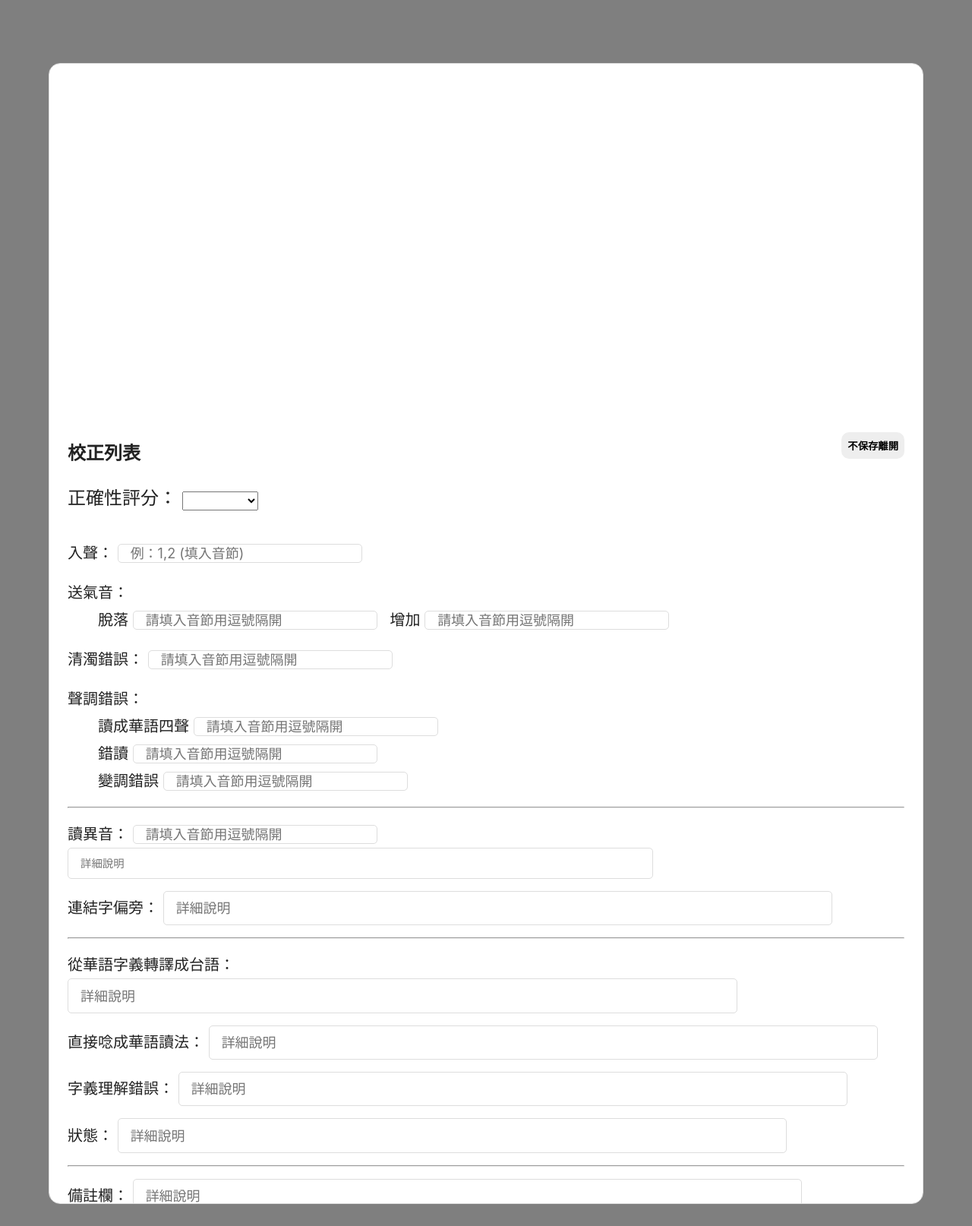
After one commit to Revrs01/Taiwanese_Correction, a Flask app: template templates/test.html in a window 1280 px wide. The commit adds this page. Shown: the top 1614 px of the page at 76% size. Run offline with Flask 3, Linux system fonts and the light colour scheme; the template is opened without the code that fills it, so the values that code supplies are empty.

Commit message:
feat: add modal to correction page
1. need fix: need to pass the questionNumber to backend
2. need fix: every student's js file is stored as list of dictionaries

```diff
--- a/app.py
+++ b/app.py
@@ -113,6 +113,48 @@ def fetch_student_questions():
     return json.dumps(questions_for_student, ensure_ascii=False)
 
 
+@app.route('/get_correction_data', methods=["POST"])
+def get_correction_data():
+    schoolName_grade_studentClass_seatNumber_studentName \
+        = request.get_json()["schoolName_grade_studentClass_seatNumber_studentName"]
+
+    path_of_js_data = ""
+    for root, dirs, files in os.walk(f"./學生校正資料/"):
+        for file in files:
+            if file.endswith(f"{schoolName_grade_studentClass_seatNumber_studentName}.js"):
+                path_of_js_data = os.path.join(root, file)
+                break
+
+    if path_of_js_data != "":
+        with open(path_of_js_data, 'r') as js_file:
+            correction_data_string = js_file.read()
+    else:
+        default_correction_pattern = {
+            "status": "",
+            "正確性評分": "",
+            "入聲": "",
+            "脫落": "",
+            "增加": "",
+            "清濁錯誤": "",
+            "讀成華語四聲": "",
+            "錯讀": "",
+            "變調錯誤": "",
+            "讀異音": "",
+            "讀異音詳細": "",
+            "連結字偏旁": "",
+            "從華語字義轉譯成台語": "",
+            "直接唸成華語讀法": "",
+            "字義理解錯誤": "",
+            "狀態": "",
+            "備註欄": "",
+        }
+        correction_data_string = json.dumps(default_correction_pattern, ensure_ascii=False)
+        with open(f'./學生校正資料/{schoolName_grade_studentClass_seatNumber_studentName}.js', 'w') as write_js:
+            write_js.write(correction_data_string)
+
+    return correction_data_string
+
+
 @app.route('/')
 def home_page():
     return render_template('index.html')
--- a/static/css/style.css
+++ b/static/css/style.css
@@ -1498,3 +1498,7 @@ p {
         margin-bottom: 10px;
     }
 }
+
+.hidden {
+    display: none;
+}
--- /dev/null
+++ b/static/css/test.css
@@ -0,0 +1,112 @@
+* {
+    margin: 0;
+    padding: 0;
+    box-sizing: border-box;
+    font-family: "Inter", sans-serif;
+}
+
+body {
+    display: flex;
+    flex-direction: column;
+    align-items: center;
+    justify-content: center;
+    color: #222;
+    position: relative;
+    min-height: 100vh;
+}
+
+.modal {
+    display: flex;
+    flex-direction: column;
+    justify-content: center;
+    gap: 1rem;
+    width: 90%;
+    min-height: 250px;
+    background-color: white;
+    border: 1px solid #ddd;
+    border-radius: 15px;
+    overflow-y: auto;
+    position: fixed;
+    top: 5%;
+    bottom: 5%;
+    padding-top: 570px;
+    padding-left: 1.5rem;
+    padding-right: 1.5rem;
+}
+
+.modal::-webkit-scrollbar{
+    display: none;
+}
+
+.modal .flex {
+    display: flex;
+    align-items: center;
+    justify-content: space-between;
+}
+
+.modal input {
+    padding: 0.7rem 1rem;
+    border: 1px solid #ddd;
+    border-radius: 5px;
+    font-size: 0.9em;
+}
+
+.modal p {
+    font-size: 0.9rem;
+    color: #777;
+    margin: 0.4rem 0 0.2rem;
+}
+
+button {
+    cursor: pointer;
+    border: none;
+    font-weight: 600;
+}
+
+.btn-modal {
+    display: inline-block;
+    padding: 0.8rem 1.4rem;
+    font-weight: 700;
+    background-color: aquamarine;
+    color: black;
+    border-radius: 5px;
+    text-align: center;
+    font-size: 1em;
+}
+
+.btn-open {
+    position: absolute;
+    bottom: 150px;
+}
+
+.btn-close {
+    transform: translate(0px, -10px);
+    padding: 0.5rem 0.5rem;
+    background: #eee;
+    border-radius: 10px;
+}
+
+.overlay {
+    position: fixed;
+    top: 0;
+    bottom: 0;
+    left: 0;
+    right: 0;
+    width: 100%;
+    height: 100%;
+    background: rgba(0, 0, 0, 0.5);
+    backdrop-filter: blur(3px);
+    z-index: 1;
+}
+
+.modal {
+    z-index: 2;
+}
+
+.hidden {
+    display: none;
+}
+
+.input-block {
+    height: 25px;
+}
--- /dev/null
+++ b/static/js/test.js
@@ -0,0 +1,19 @@
+const modal = document.querySelector(".modal");
+const overlay = document.querySelector(".overlay");
+const openModalBtn = document.querySelector(".btn-open");
+const closeModalBtn = document.querySelector(".btn-close");
+
+
+const openModal = function () {
+  modal.classList.remove("hidden");
+  overlay.classList.remove("hidden");
+};
+
+
+const closeModal = function () {
+  modal.classList.add("hidden");
+  overlay.classList.add("hidden");
+};
+
+openModalBtn.addEventListener("click", openModal);
+closeModalBtn.addEventListener("click", closeModal);
--- a/templates/correctionPage.html
+++ b/templates/correctionPage.html
@@ -6,10 +6,16 @@
     <script src="https://code.jquery.com/jquery-3.7.1.js"
             integrity="sha256-eKhayi8LEQwp4NKxN+CfCh+3qOVUtJn3QNZ0TciWLP4=" crossorigin="anonymous"></script>
     <link href="../static/css/style.css" rel="stylesheet">
+    <link href="../static/css/test.css" rel="stylesheet">
     <script src="../static/js/correctionPageScript.js"></script>
 
 </head>
 <body>
+<section class="modal hidden" style="line-height: 1.8;" id="modalSection">
+
+</section>
+
+<div class="overlay hidden" id="modalOverlay"></div>
 <div class="main-content">
     <div class="container-fluid mt-7">
         <div class="col">
--- /dev/null
+++ b/templates/test.html
@@ -0,0 +1,140 @@
+<!DOCTYPE html>
+<html lang="en">
+<head>
+    <meta charset="UTF-8">
+    <title>Title</title>
+    <link href="../static/css/test.css" rel="stylesheet">
+</head>
+<body>
+
+<!--modal-->
+<section class="modal" style="line-height: 1.8;">
+    <div class="flex">
+        <h1>校正列表</h1>
+        <button class="btn-close">不保存離開</button>
+    </div>
+    <div>
+        <label style="font-size: 24px;">正確性評分：
+            <select id="correctness" required style="width: 100px; height: 25px; ">
+                <option value=""></option>
+                <option value="正確">正確</option>
+                <option value="錯誤">錯誤</option>
+                <option value="沒念/毋知/袂曉">沒念/毋知/袂曉</option>
+                <option value="音檔無聲">音檔無聲</option>
+            </select>
+        </label>
+
+    </div>
+    <hr style="height:3px;border-width:0;color:rgb(128,128,128);background-color:rgb(128,128,128)">
+    <div style="font-size: 20px;">
+        <label>
+            入聲：
+            <input type="text" class="input-block" maxlength="5" placeholder="例：1,2 (填入音節)">
+        </label>
+    </div>
+    <div style="font-size: 20px;">
+        送氣音：
+        <br>
+
+        <div style="margin-left: 40px;">
+            <label>
+                脫落
+                <input type="text" class="input-block" maxlength="5" placeholder="請填入音節用逗號隔開">
+            </label>
+            &nbsp;
+            <label>
+                增加
+                <input type="text" class="input-block" maxlength="5" placeholder="請填入音節用逗號隔開">
+            </label>
+        </div>
+
+    </div>
+    <div style="font-size: 20px;">
+        <label>
+            清濁錯誤：
+            <input type="text" class="input-block" maxlength="5" placeholder="請填入音節用逗號隔開">
+        </label>
+    </div>
+    <div style="font-size: 20px;">
+        聲調錯誤：
+        <br>
+        <div style="margin-left: 40px;">
+            <label>
+                讀成華語四聲
+                <input type="text" class="input-block" maxlength="5" placeholder="請填入音節用逗號隔開">
+            </label>
+            <br>
+            <label>
+                錯讀
+                <input type="text" class="input-block" maxlength="5" placeholder="請填入音節用逗號隔開">
+            </label>
+            <br>
+            <label>
+                變調錯誤
+                <input type="text" class="input-block" maxlength="5" placeholder="請填入音節用逗號隔開">
+            </label>
+        </div>
+
+    </div>
+    <hr>
+    <div style="width: 100%; justify-content: space-between">
+        <label style="font-size: 20px;">
+            讀異音：
+            <input type="text" class="input-block" maxlength="5" placeholder="請填入音節用逗號隔開">
+        </label>
+        <label>
+            <input placeholder="詳細說明" type="text" style="width: 70%;">
+        </label>
+    </div>
+    <div style="width: 100%;">
+        <label style="font-size: 20px;">
+            連結字偏旁：
+            <input placeholder="詳細說明" type="text" style="width: 80%;">
+        </label>
+    </div>
+    <hr>
+    <div style="width: 100%;">
+        <label style="font-size: 20px;">
+            從華語字義轉譯成台語：
+            <input placeholder="詳細說明" type="text" style="width: 80%;">
+        </label>
+    </div>
+    <div style="width: 100%;">
+        <label style="font-size: 20px;">
+            直接唸成華語讀法：
+            <input placeholder="詳細說明" type="text" style="width: 80%;">
+        </label>
+    </div>
+    <div style="width: 100%;">
+        <label style="font-size: 20px;">
+            字義理解錯誤：
+            <input placeholder="詳細說明" type="text" style="width: 80%;">
+        </label>
+    </div>
+    <div style="width: 100%;">
+        <label style="font-size: 20px;">
+            狀態：
+            <input placeholder="詳細說明" type="text" style="width: 80%;">
+        </label>
+    </div>
+    <hr>
+    <div style="width: 100%;">
+        <label style="font-size: 20px;">
+            備註欄：
+            <input placeholder="詳細說明" type="text" style="width: 80%;">
+        </label>
+    </div>
+    <button class="btn-modal" onclick="closeModal()">保存並離開</button>
+
+</section>
+
+<div class="overlay"></div>
+<!--modal-->
+
+<!--open modal button-->
+<!--<button class="btn btn-open">Open Modal</button>-->
+
+<!--script-->
+<script src="../static/js/test.js"></script>
+</body>
+</html>
--- /dev/null
+++ b/學生校正資料/市立仁德國中114501_7_6_20_林思妤.js
@@ -0,0 +1 @@
+{"status": "", "正確性評分": "錯誤", "入聲": "1,2", "脫落": "2,3", "增加": "", "清濁錯誤": "", "讀成華語四聲": "", "錯讀": "", "變調錯誤": "", "讀異音": "", "讀異音詳細": "", "連結字偏旁": "", "從華語字義轉譯成台語": "", "直接唸成華語讀法": "", "字義理解錯誤": "", "狀態": "", "備註欄": ""}
```
Also changed, not shown: static/js/correctionPageScript.js (+168 -5 lines), static/js/modalTemplate.js (added, +14 -0 lines).
